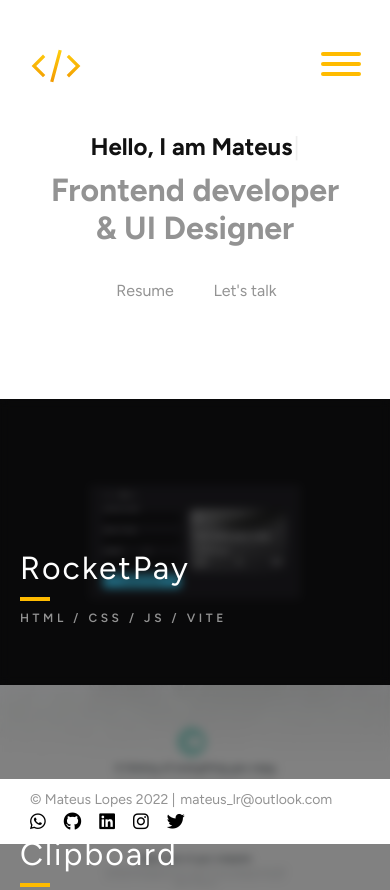
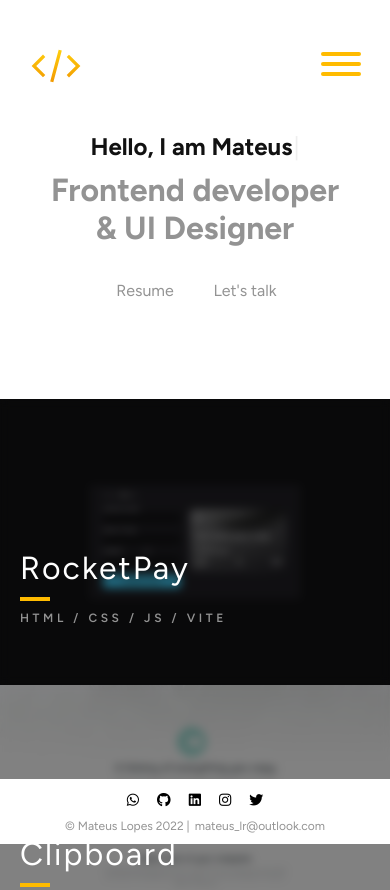
Before and after one commit to mateus-lr/Portfolio, a plain HTML site: page index.html in a window 390 px wide. Shown: the top 890 px of the page. Drawn offline with nearby package versions, Linux system fonts and the light colour scheme.

Commit message:
fix problems

```diff
--- a/css/contato/contato.css
+++ b/css/contato/contato.css
@@ -1,6 +1,8 @@
 .contato-container {
+  max-width: 1400px;
   background-color: var(--cor0);
   padding: 65px 100px;
+  margin: 0 auto;
 }
 
 .line {
--- a/css/footer/footer.css
+++ b/css/footer/footer.css
@@ -24,7 +24,7 @@ footer {
   font-size: 14px;
 }
 
-.social-media{
+.social-media {
   display: flex;
   gap: 18px;
 }
@@ -32,3 +32,24 @@ footer {
 .social-media i {
   font-size: 18px;
 }
+
+.social-media i:hover {
+  color: var(--cor-p1);
+}
+
+@media (max-width: 560px) {
+  .footer {
+    justify-content: center;
+    flex-direction: column-reverse;
+    gap: 10px;
+
+  }
+
+  .name {
+    font-size: 12px;
+  }
+
+  .social-media i {
+    font-size: 14px;
+  }
+}
--- a/css/global/global.css
+++ b/css/global/global.css
@@ -33,7 +33,3 @@ img {
   display: block;
   object-fit: cover;
 }
-
-body {
-  max-width: 1400px;
-}
--- a/css/home/introducao.css
+++ b/css/home/introducao.css
@@ -15,7 +15,7 @@
 }
 
 #app {
-  margin-bottom:10px;
+  margin-bottom: 10px;
   font-size: 38px;
 }
 
@@ -62,7 +62,7 @@
   color: var(--cor-p1);
 }
 
-@media (max-width: 640px){
+@media (max-width: 640px) {
   .introducao-bg {
     padding-top: 132px;
   }
--- a/css/projetos/projetos.css
+++ b/css/projetos/projetos.css
@@ -4,6 +4,7 @@
   grid-template-columns: repeat(3, 1fr);
   grid-template-rows: repeat(2, 1fr);
   padding: 65px 0;
+  margin: 0 auto;
 }
 
 .card {
```
